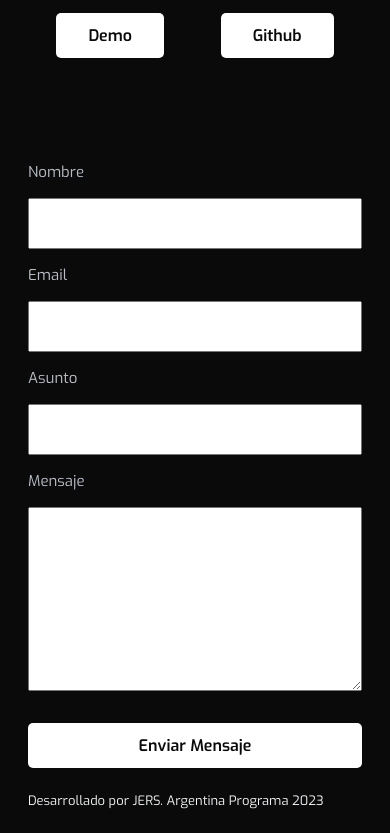
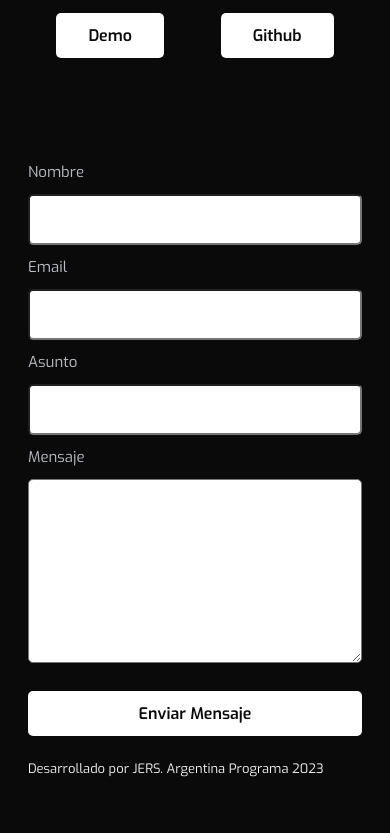
Before and after one commit to JorgeRamosS/CVAP, a plain HTML site: page index.html in a window 390 px wide. Shown: the part 3157-3990 px from the top of the page. After the commit the page ends 3958 px from the top, so only its background shows below. Drawn offline with nearby package versions, Linux system fonts and the light colour scheme.

Commit message:
mobile final

```diff
--- a/assets/css/style.css
+++ b/assets/css/style.css
@@ -402,11 +402,12 @@ img {
 .contacto__content {
   display: flex;
   flex-direction: column;
-  row-gap: 1rem;
+  row-gap: 0.75rem;
 }
 
 .contacto__input {
   padding: 1rem;
+  border-radius: 5px;
 }
 
 .contacto__submit {
```
